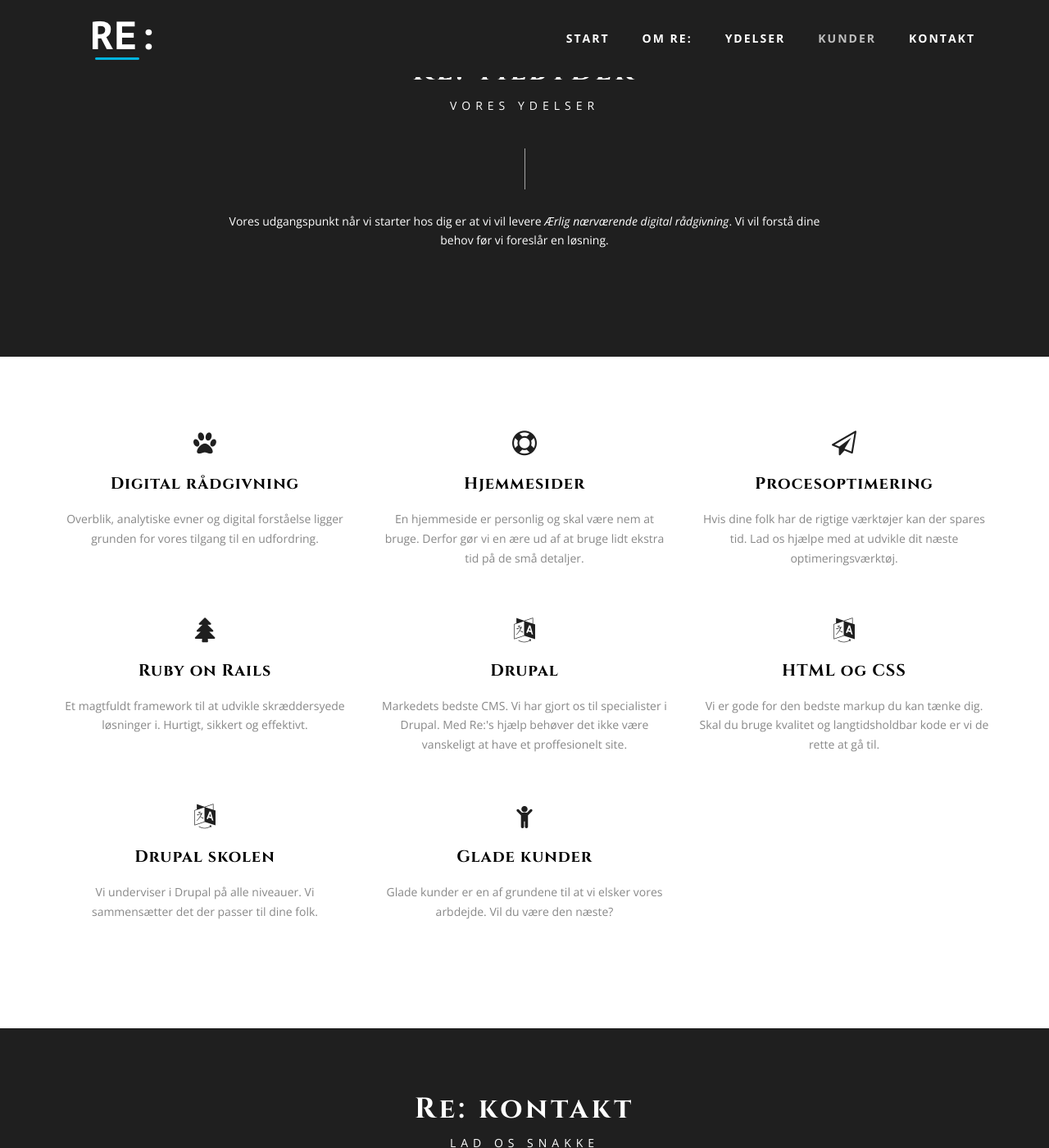
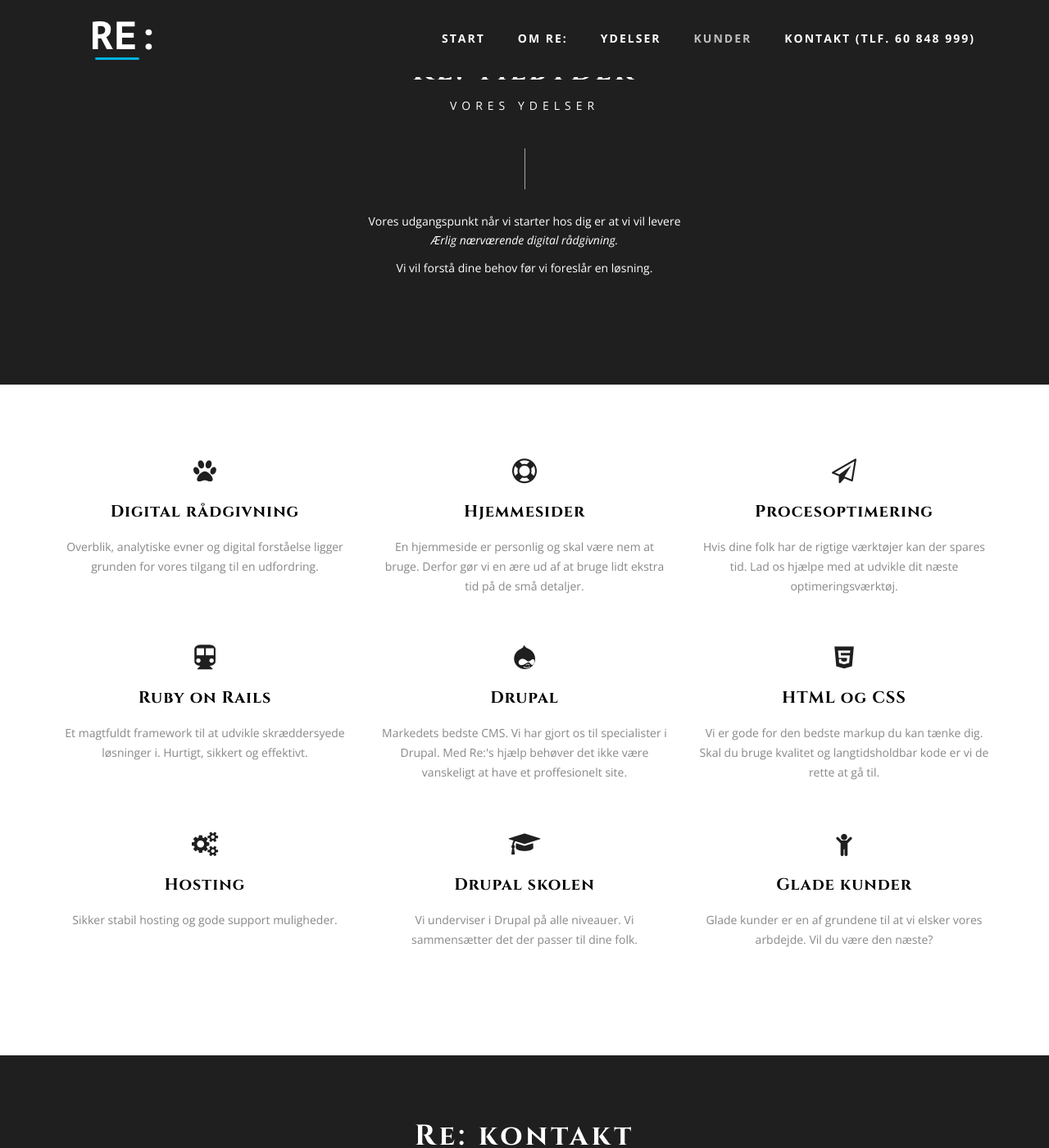
Before and after one commit to re-cph/recph-net, a Jekyll site: the page built from index.html, in a window 1280 px wide and 1400 px high, scrolled down 5054 px. Shown: the whole window at 82% size. Built offline with Jekyll 4.4.1, drawn with Linux system fonts in a browser that asks for light colours.

Commit message:
Icons & menu

```diff
--- a/_includes/header.html
+++ b/_includes/header.html
@@ -12,7 +12,7 @@
                         <li><a href="#about">Om Re:</a></li>
                         <li><a href="#works">Ydelser</a></li>
                         <li><a href="#services">Kunder</a></li>
-                        <li><a href="#contact">Kontakt</a></li>
+                        <li><a href="#contact">Kontakt (tlf. 60 848 999)</a></li>
                     </ul>
                 </div><!--/.menu-box-->
                 <div class="box-mobile hidden-lg hidden-md">
--- a/index.html
+++ b/index.html
@@ -446,8 +446,9 @@ layout: default
         <p class="sub-title">Vores ydelser</p>
         <div class="liner"></div>
         <p>
-          Vores udgangspunkt når vi starter hos dig er at vi vil levere <i>Ærlig nærværende digital rådgivning</i>. Vi vil forstå dine behov før vi foreslår en løsning.
-        </p>
+          Vores udgangspunkt når vi starter hos dig er at vi vil levere<i><br/>
+          Ærlig nærværende digital rådgivning.</i></p>
+         <p>Vi vil forstå dine behov før vi foreslår en løsning.</p>
         <div class="spacing40"></div>
       </div><!--/.col-md-8-->
     </div><!--/.row-->
@@ -480,28 +481,35 @@ layout: default
       </div><!--/.col-md-4-->
 
       <div class="col-md-4 col-sm-6">
-        <i class="head-icon fa fa-tree"></i>
+        <i class="head-icon fa fa-subway"></i>
         <h3 class="small-title">Ruby on Rails</h3>
         <p>Et magtfuldt framework til at udvikle skræddersyede løsninger i. Hurtigt, sikkert og effektivt.</p>
         <div class="spacing40"></div>
       </div><!--/.col-md-4-->
 
       <div class="col-md-4 col-sm-6">
-        <i class="head-icon fa fa-language"></i>
+        <i class="head-icon fa fa-drupal"></i>
         <h3 class="small-title">Drupal</h3>
         <p>Markedets bedste CMS. Vi har gjort os til specialister i Drupal. Med Re:'s hjælp behøver det ikke være vanskeligt at have et proffesionelt site.</p>
         <div class="spacing40"></div>
       </div><!--/.col-md-4-->
 
       <div class="col-md-4 col-sm-6">
-        <i class="head-icon fa fa-language"></i>
+        <i class="head-icon fa fa-html5"></i>
         <h3 class="small-title">HTML og CSS</h3>
         <p>Vi er gode for den bedste markup du kan tænke dig. Skal du bruge kvalitet og langtidsholdbar kode er vi de rette at gå til.</p>
         <div class="spacing40"></div>
       </div><!--/.col-md-4-->
 
       <div class="col-md-4 col-sm-6">
-        <i class="head-icon fa fa-language"></i>
+        <i class="head-icon fa fa-cogs"></i>
+        <h3 class="small-title">Hosting</h3>
+        <p>Sikker stabil hosting og gode support muligheder.</p>
+        <div class="spacing40"></div>
+      </div><!--/.col-md-4-->
+
+      <div class="col-md-4 col-sm-6">
+        <i class="head-icon fa fa-graduation-cap"></i>
         <h3 class="small-title">Drupal skolen</h3>
         <p>Vi underviser i Drupal på alle niveauer. Vi sammensætter det der passer til dine folk.</p>
         <div class="spacing40"></div>
```
